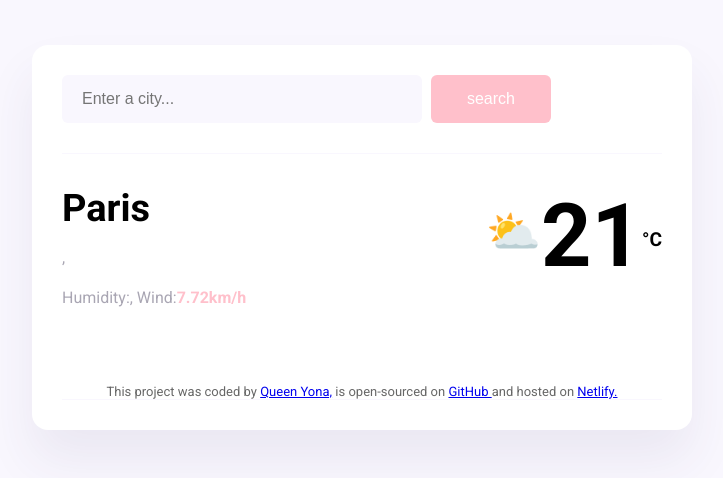
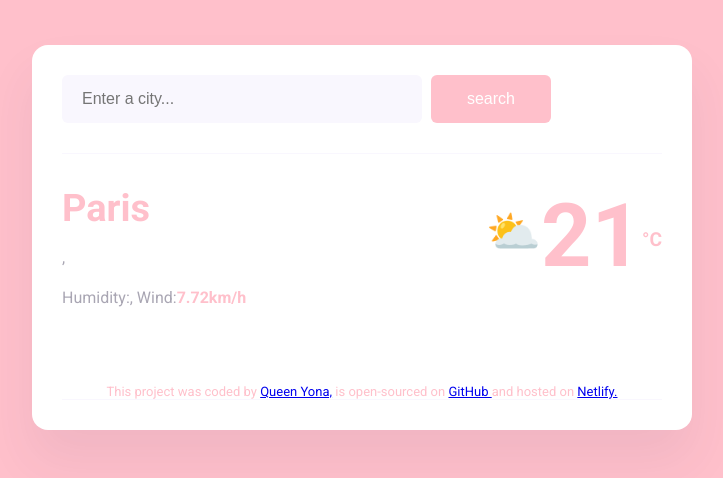
Before and after one commit to 1codequeen/Queen-Weathr-app, a plain HTML site: page index.html in a window 1280 px wide. Shown: the whole page, without its empty margins (278-1001 px from the left). Drawn offline with nearby package versions, Linux system fonts and the light colour scheme; no server answers.

Commit message:
changed colors in css

```diff
--- a/src/styles.css
+++ b/src/styles.css
@@ -1,5 +1,5 @@
 body {
-  background-color: #f9f7fe;
+  background-color: pink;
   font-family: "Roboto", sans-serif;
 }
 .weatherApp-border {
@@ -36,6 +36,7 @@ header {
 
 main {
   padding: 30px 0;
+  color: pink;
 }
 .weather-app-data {
   display: flex;
@@ -45,6 +46,7 @@ main {
   margin: 0;
   font-size: 38px;
   line-height: 48px;
+  color: pink;
 }
 .weather-app-details {
   font-size: 16px;
@@ -56,6 +58,7 @@ main {
 }
 .weather-app-temperature {
   display: flex;
+  color: pink;
 }
 .weather-app-icon {
   font-size: 44px;
@@ -69,6 +72,7 @@ main {
   margin-top: 44px;
   font-weight: bold;
   font-size: larger;
+  color: pink;
 }
 
 footer {
@@ -76,5 +80,5 @@ footer {
   padding: 30px 0 0 0;
   text-align: center;
   font-size: 13px;
-  color: rgba(0, 0, 0, 0.6);
+  color: pink;
 }
```
